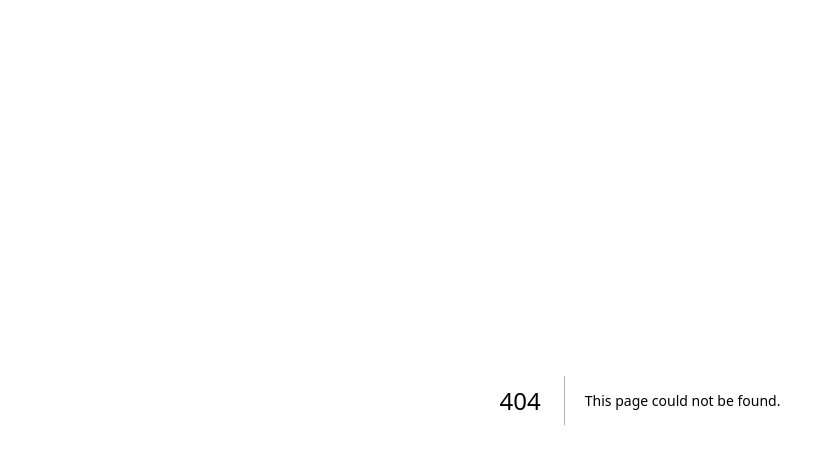
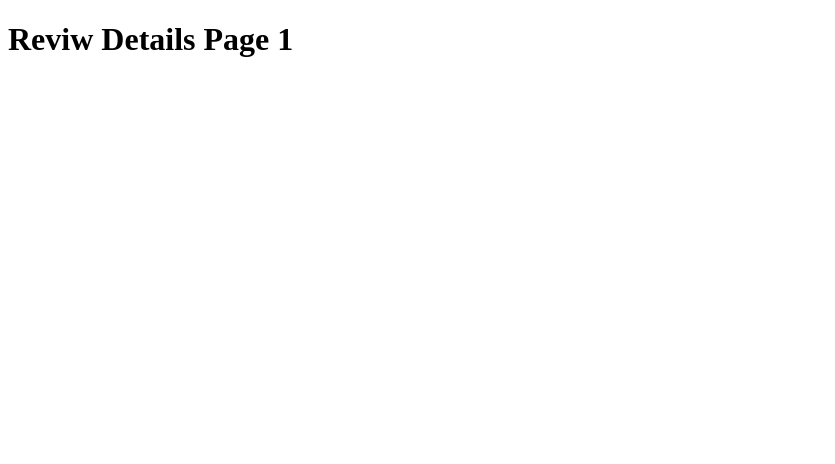
Before and after one commit to JuborajSujon/learn-nextjs-codeevolution, a Next.js app: page /products/1/reviews/1 in a window 1280 px wide. Before the commit this address had no page. Shown: the top 464 px of the page, without its empty margins (0-835 px from the left). Built offline with nearby package versions, Linux system fonts and the light colour scheme.

Commit message:
dynamic nested routing

```diff
--- /dev/null
+++ b/src/app/products/[productId]/reviews/[reviewsId]/page.jsx
@@ -0,0 +1,11 @@
+import React from "react";
+
+export default function ReviwDetails({ params }) {
+  return (
+    <div>
+      <h1 className="text-3xl font-bold underline">
+        Reviw Details Page {params.reviewsId}
+      </h1>
+    </div>
+  );
+}
```
